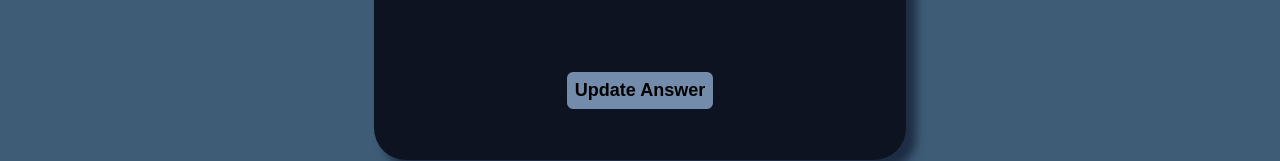
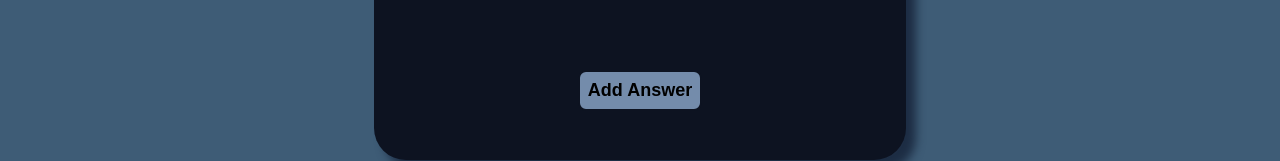
Before and after one commit to alia-peterson/interview-prep, a React (Create React App) app: page / in a window 1280 px wide. Shown: the part 358-519 px from the top of the page. Built offline with nearby package versions, Linux system fonts and the light colour scheme.

Commit message:
Update button text

```diff
--- a/src/components/Flashcard/AnswerForm.js
+++ b/src/components/Flashcard/AnswerForm.js
@@ -18,7 +18,7 @@ export default function AnswerForm({ answerText, addAnswer }) {
         className='button-primary'
         onClick={(e) => addAnswer(e, answerField)}
         >
-        Add Answer
+        Update Answer
       </button>
     </form>
   )
--- a/src/components/Flashcard/Flashcard.js
+++ b/src/components/Flashcard/Flashcard.js
@@ -21,7 +21,7 @@ export default function Flashcard({ question, flipCard, showQuestion, addAnswer
             className='button-primary'
             onClick={flipCard}
             >
-            Update Answer
+            Add Answer
           </button>
         </div> :
         <AnswerForm answerText={answer} addAnswer={addAnswer} />
```
